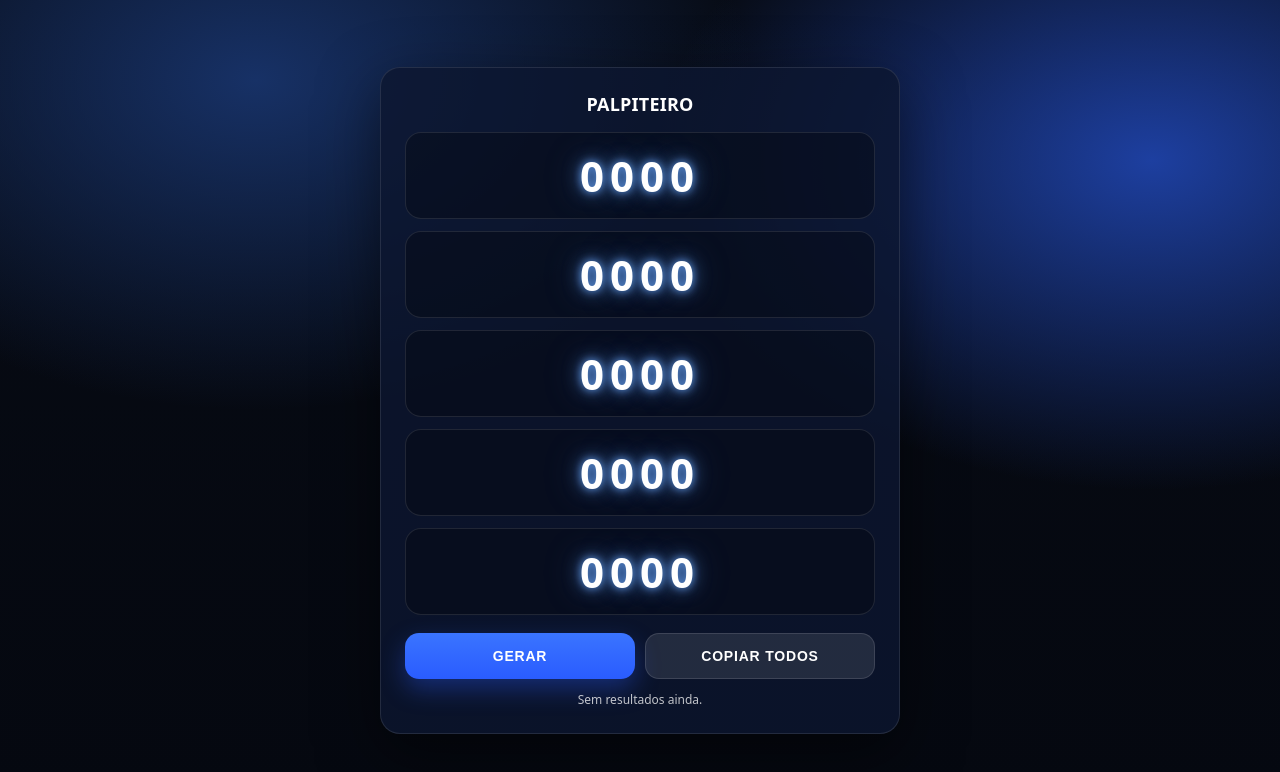
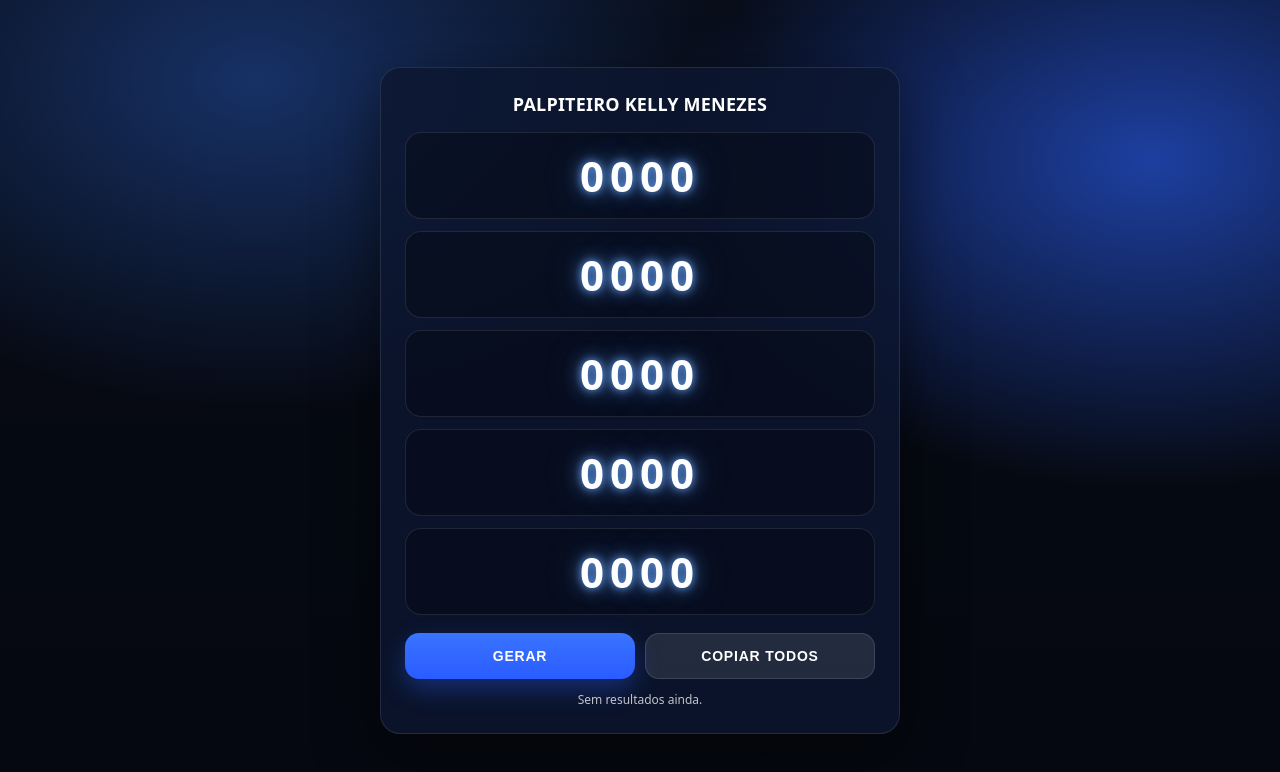
Before and after one commit to abnnerhenrich-cell/s-pra-testeeeea, a plain HTML site: page index.html in a window 1280 px wide. Drawn offline with Linux system fonts and the light colour scheme.

Commit message:
Update title and header to include 'KELLY MENEZES'

```diff
--- a/index.html
+++ b/index.html
@@ -3,7 +3,7 @@
 <head>
 <meta charset="utf-8">
 <meta name="viewport" content="width=device-width, initial-scale=1">
-<title>PALPITEIRO</title>
+<title>PALPITEIRO KELLY MENEZES</title>
 
 <style>
 :root{
@@ -141,7 +141,7 @@ button:hover{ filter: brightness(1.06); }
 
 <body>
 <div class="card">
-  <h1>PALPITEIRO</h1>
+  <h1>PALPITEIRO KELLY MENEZES</h1>
 
   <div class="painel" id="painel">
     <div class="numero">0000</div>
```
